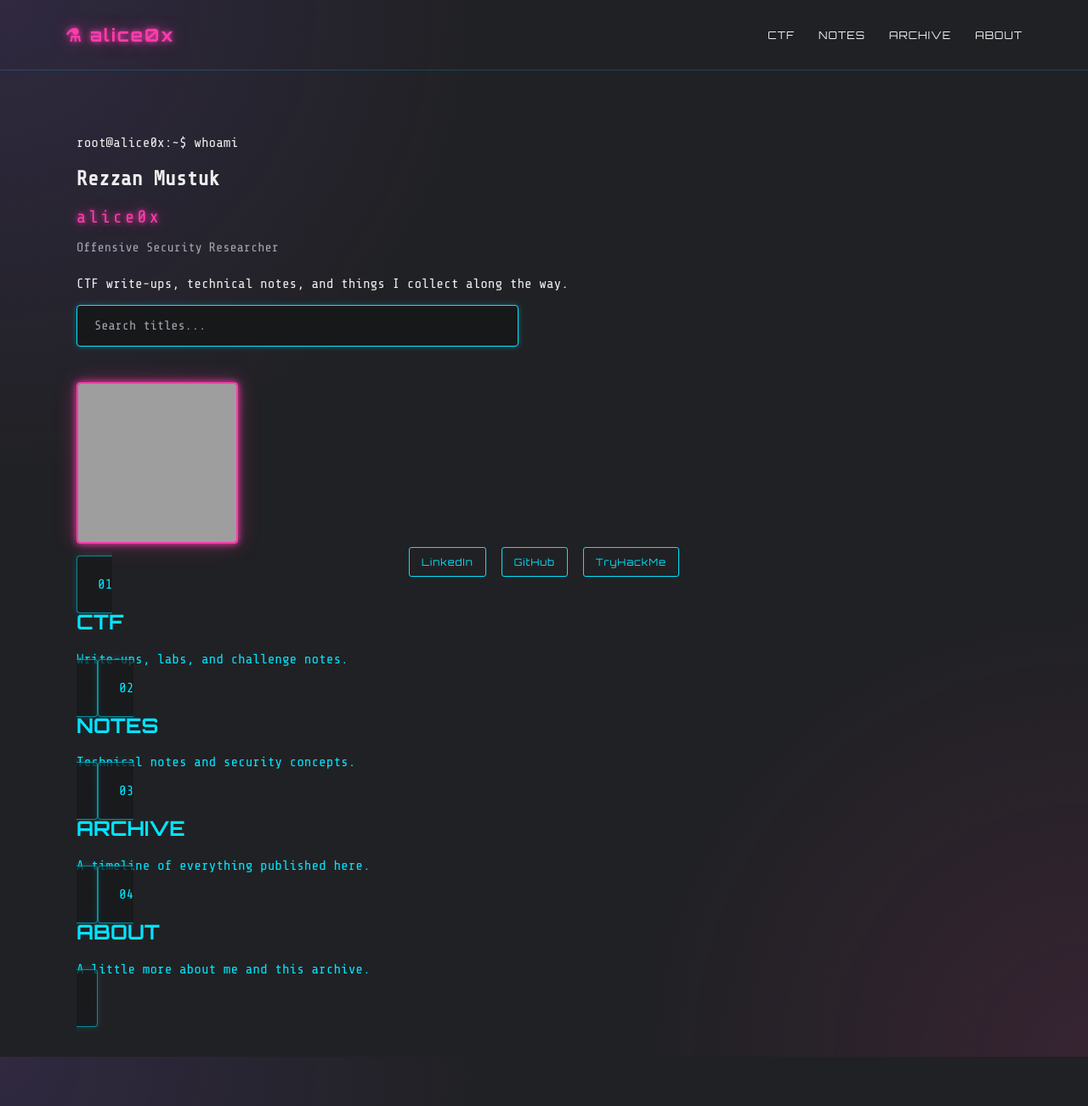
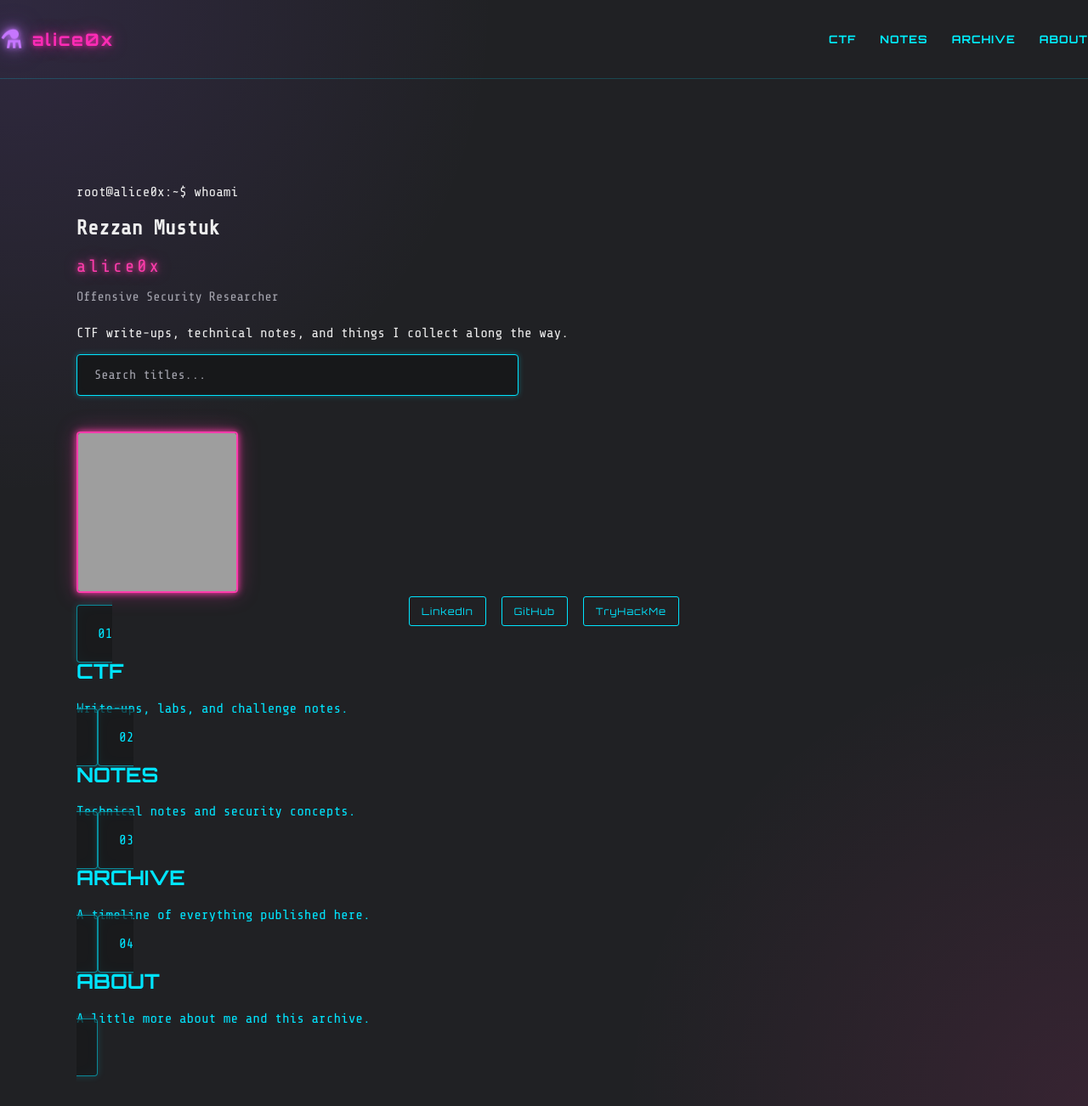
Before and after one commit to rezzanmustuk/rezzanmustuk.github.io, a Jekyll site: the page built from index.html, in a window 1280 px wide. Shown: the whole page at 85% size. Built offline with Jekyll 4.4.1, drawn with Linux system fonts in a browser that asks for light colours; grey boxes are pictures that could not be loaded.

Commit message:
Update style.css

```diff
--- a/assets/css/style.css
+++ b/assets/css/style.css
@@ -418,3 +418,88 @@ main {
     padding: 18px;
   }
 }
+.site-header {
+  display: flex;
+  align-items: center;
+  justify-content: space-between;
+  gap: 32px;
+  padding: 28px 0;
+  margin-bottom: 48px;
+}
+
+.site-logo {
+  display: inline-flex;
+  align-items: center;
+  gap: 10px;
+  color: #ff2bb5;
+  font-family: "Orbitron", sans-serif;
+  font-size: 1.25rem;
+  font-weight: 700;
+  letter-spacing: 2px;
+  text-decoration: none;
+  text-shadow:
+    0 0 6px rgba(255, 43, 181, 0.8),
+    0 0 18px rgba(255, 43, 181, 0.6);
+}
+
+.potion-icon {
+  color: #b56cff;
+  font-size: 1.8rem;
+  text-shadow:
+    0 0 6px rgba(181, 108, 255, 0.9),
+    0 0 16px rgba(181, 108, 255, 0.8),
+    0 0 28px rgba(181, 108, 255, 0.5);
+  animation: potion-glow 2s ease-in-out infinite alternate;
+}
+
+.main-nav {
+  display: flex;
+  align-items: center;
+  justify-content: flex-end;
+  gap: 28px;
+}
+
+.main-nav a {
+  color: #00f0ff;
+  font-family: "Orbitron", sans-serif;
+  font-size: 0.8rem;
+  font-weight: 700;
+  letter-spacing: 1px;
+  text-decoration: none;
+  transition:
+    color 0.2s ease,
+    text-shadow 0.2s ease;
+}
+
+.main-nav a:hover {
+  color: #ff2bb5;
+  text-shadow:
+    0 0 6px rgba(255, 43, 181, 0.8),
+    0 0 14px rgba(255, 43, 181, 0.5);
+}
+
+@keyframes potion-glow {
+  from {
+    transform: translateY(0);
+    filter: brightness(1);
+  }
+
+  to {
+    transform: translateY(-2px);
+    filter: brightness(1.5);
+  }
+}
+
+@media (max-width: 700px) {
+  .site-header {
+    align-items: flex-start;
+    flex-direction: column;
+    gap: 24px;
+  }
+
+  .main-nav {
+    flex-wrap: wrap;
+    justify-content: flex-start;
+    gap: 16px;
+  }
+}
```
